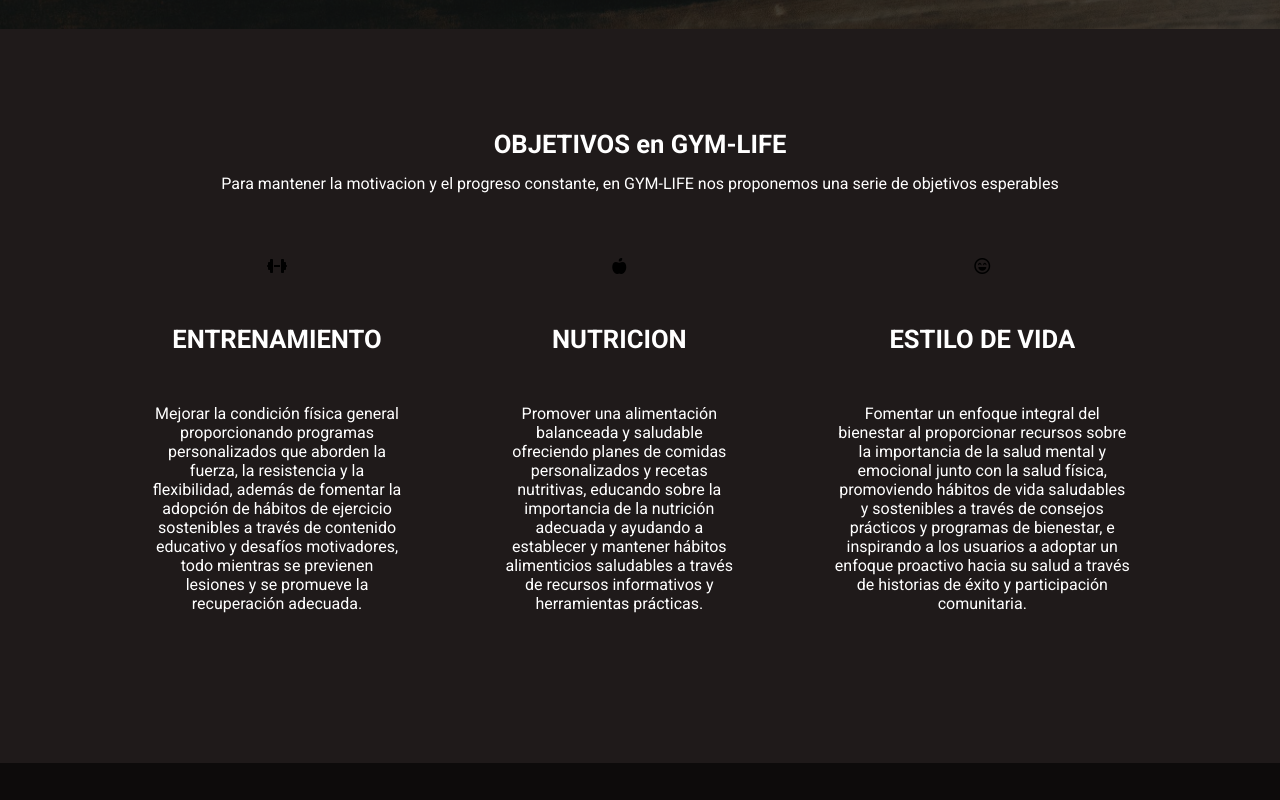
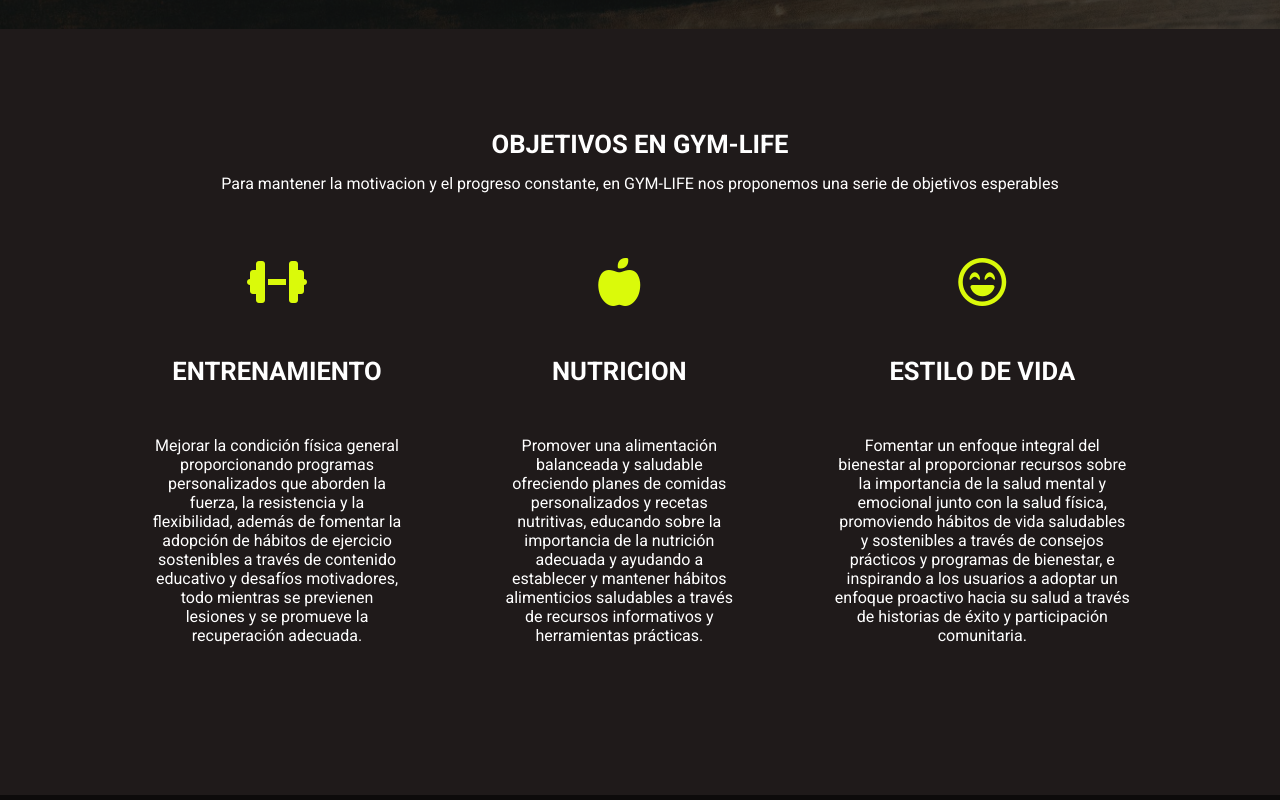
Before and after one commit to bautiucci/ProyectoCaC, a plain HTML site: page index.html in a window 1280 px wide. Shown: the part 3860-4660 px from the top of the page. Drawn offline with Linux system fonts and the light colour scheme.

Commit message:
cambios en el front

```diff
--- a/css/style2.css
+++ b/css/style2.css
@@ -196,6 +196,10 @@ article {
     gap: 30px;
     font-size: 2vw;
 }
+#objetives-icons {
+    color: rgb(218, 250, 10);
+    font-size: 3rem;
+}
 .benefict-zone {
     display: flex;
     flex-direction: row-reverse;
@@ -245,7 +249,7 @@ article {
     color: rgb(255, 255, 255);
 }
 .footer {
-    background-color: rgb(51, 49, 49);
+    background-color: rgb(44, 45, 7);
 }
 .flex-footer {
     display: flex;
--- a/index.html
+++ b/index.html
@@ -96,21 +96,21 @@
                 </div> -->
             </section>
             <section id="Objetivos">
-                <h1>OBJETIVOS en GYM-LIFE</h1>
+                <h1>OBJETIVOS EN GYM-LIFE</h1>
                 <p>Para mantener la motivacion y el progreso constante, en GYM-LIFE nos proponemos una serie de objetivos esperables</p>
                 <div class="objetives-flex">
                     <article class="entrenamiento objetives-content">
-                        <i class="fa-solid fa-dumbbell"></i>
+                        <i class="fa-solid fa-dumbbell" id="objetives-icons"></i>
                         <h1>ENTRENAMIENTO</h1>
                         <p>Mejorar la condición física general proporcionando programas personalizados que aborden la fuerza, la resistencia y la flexibilidad, además de fomentar la adopción de hábitos de ejercicio sostenibles a través de contenido educativo y desafíos motivadores, todo mientras se previenen lesiones y se promueve la recuperación adecuada.</p>
                     </article>
                     <article class="nutricion objetives-content">
-                        <i class="fa-solid fa-apple-whole"></i>
+                        <i class="fa-solid fa-apple-whole" id="objetives-icons"></i>
                         <H1>NUTRICION</H1>
                         <p>Promover una alimentación balanceada y saludable ofreciendo planes de comidas personalizados y recetas nutritivas, educando sobre la importancia de la nutrición adecuada y ayudando a establecer y mantener hábitos alimenticios saludables a través de recursos informativos y herramientas prácticas.</p>
                     </article>
                     <article class="life-style objetives-content">
-                        <i class="fa-regular fa-face-laugh-beam"></i>
+                        <i class="fa-regular fa-face-laugh-beam" id="objetives-icons"></i>
                         <h1>ESTILO DE VIDA</h1>
                         <p>Fomentar un enfoque integral del bienestar al proporcionar recursos sobre la importancia de la salud mental y emocional junto con la salud física, promoviendo hábitos de vida saludables y sostenibles a través de consejos prácticos y programas de bienestar, e inspirando a los usuarios a adoptar un enfoque proactivo hacia su salud a través de historias de éxito y participación comunitaria.</p>
                     </article>
```
